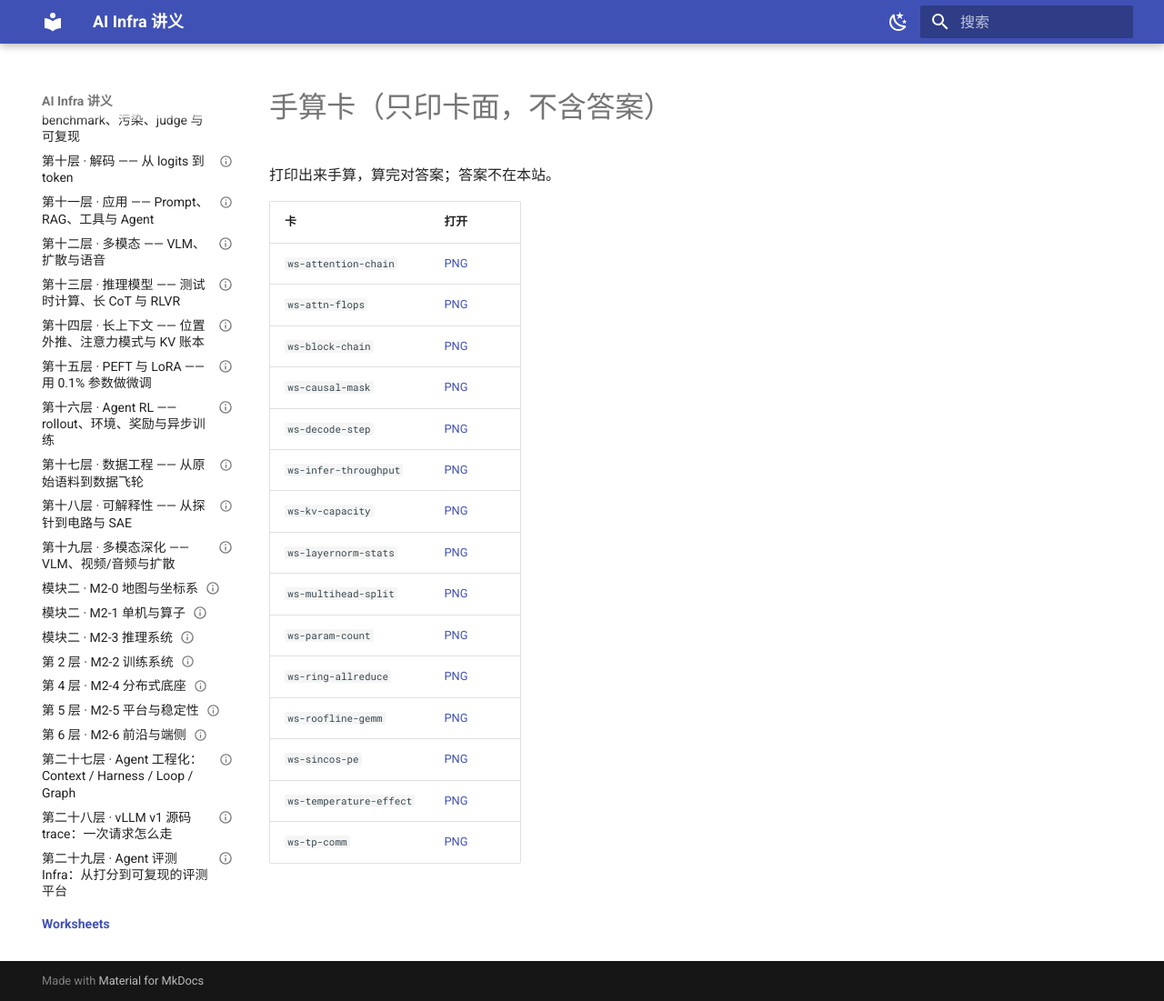
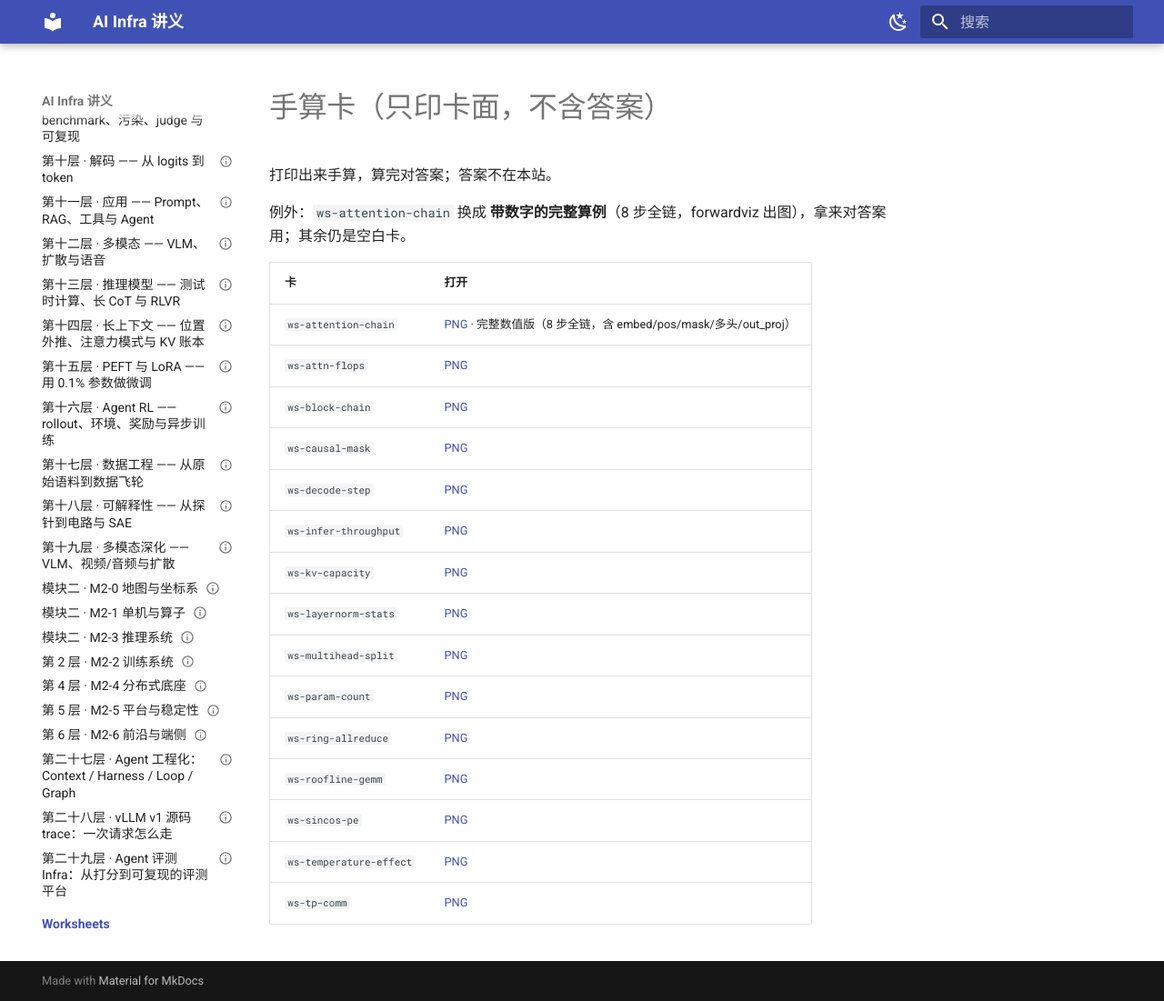
Before and after one commit to Xingkai98/ai-infra-notes-site, an MkDocs documentation site: the page built from docs/worksheets/index.md, in a window 1280 px wide and 1101 px high. Shown: the whole window at 91% size. Built offline with MkDocs 1.6.1 and Material for MkDocs 9.7.7, drawn with Linux system fonts in a browser that asks for light colours.

Commit message:
sync: 讲义发布（清单制）

```diff
--- a/docs/worksheets/index.md
+++ b/docs/worksheets/index.md
@@ -2,9 +2,11 @@
 
 打印出来手算，算完对答案；答案不在本站。
 
+例外：`ws-attention-chain` 换成 **带数字的完整算例**（8 步全链，forwardviz 出图），拿来对答案用；其余仍是空白卡。
+
 | 卡 | 打开 |
 |---|---|
-| `ws-attention-chain` | [PNG](ws-attention-chain.png) |
+| `ws-attention-chain` | [PNG](ws-attention-chain.png) · 完整数值版（8 步全链，含 embed/pos/mask/多头/out_proj） |
 | `ws-attn-flops` | [PNG](ws-attn-flops.png) |
 | `ws-block-chain` | [PNG](ws-block-chain.png) |
 | `ws-causal-mask` | [PNG](ws-causal-mask.png) |
```
Also changed, not shown: docs/notes/02_attention.md (+1 -1 lines), docs/worksheets/ws-attention-chain.png.
